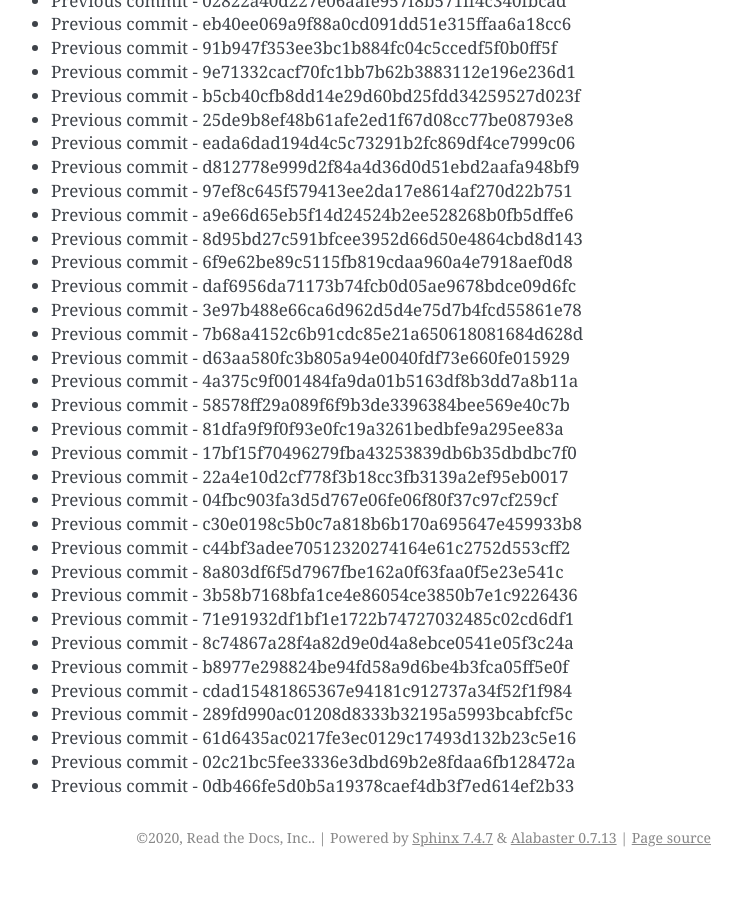
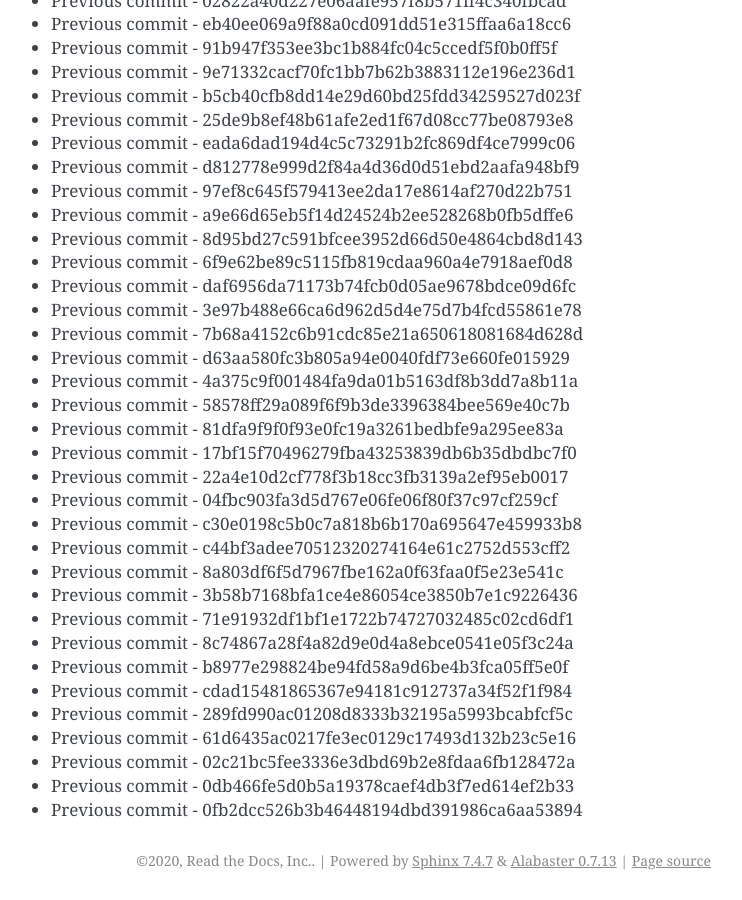
Before and after one commit to readthedocs/rtd-git-stresstest, a Sphinx documentation site: the page built from docs/updates.rst, in a window 1280 px wide and 900 px high, scrolled down 9555 px. Shown: the whole window, without its empty margins (399-1141 px from the left). Built offline with Sphinx 7.4.7, drawn with Linux system fonts in a browser that asks for light colours; before the commit the page ends 10432 px from its top, so only the background shows below that.

Commit message:
Generating commit from previous: 0fb2dcc526b3b46448194dbd391986ca6aa53894

```diff
--- a/docs/updates.rst
+++ b/docs/updates.rst
@@ -433,3 +433,4 @@ It can be tested for any performance characteristics.
 * Previous commit - 61d6435ac0217fe3ec0129c17493d132b23c5e16
 * Previous commit - 02c21bc5fee3336e3dbd69b2e8fdaa6fb128472a
 * Previous commit - 0db466fe5d0b5a19378caef4db3f7ed614ef2b33
+* Previous commit - 0fb2dcc526b3b46448194dbd391986ca6aa53894
```
